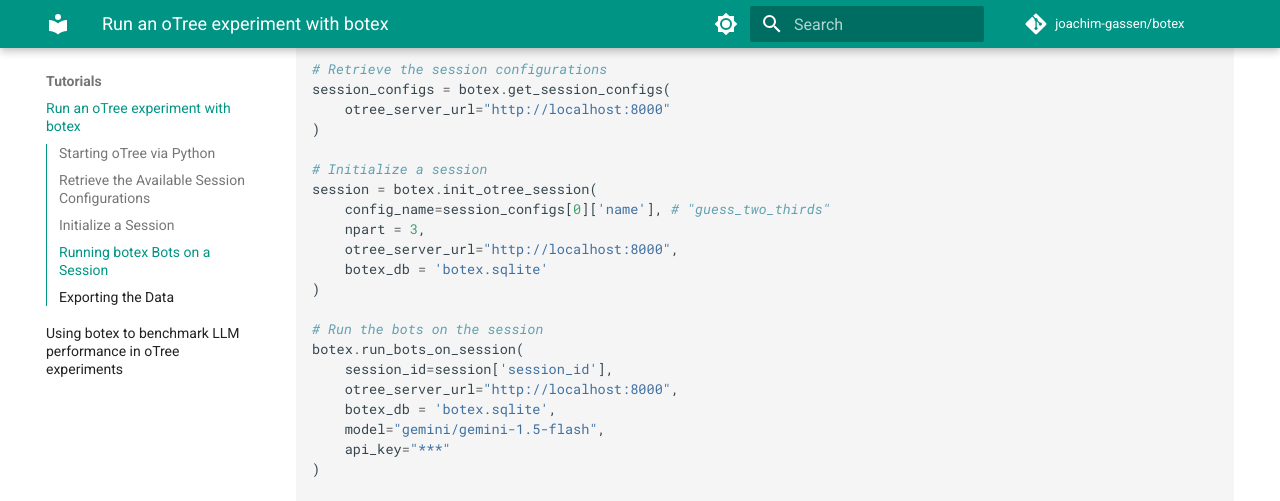
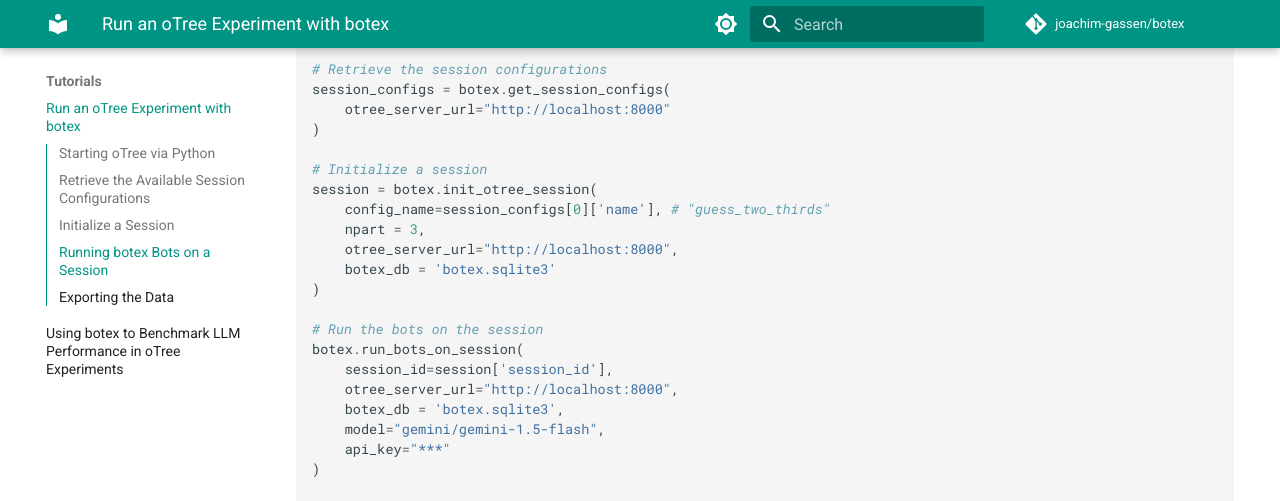
Before and after one commit to joachim-gassen/botex, an MkDocs documentation site: the page built from docs/tutorials/running_an_experiment.md, in a window 1280 px wide and 900 px high, scrolled down 3183 px. Shown: the top 501 px of the window. Built offline with MkDocs 1.6.1 and Material for MkDocs 9.7.7, drawn with Linux system fonts in a browser that asks for light colours; plug-ins that fetch from the network failed and are left out; comment, search, counter and statistics services are not loaded; some of the changed text lies outside the part shown.

Commit message:
botex.db -> botex.sqlite3

```diff
--- a/docs/tutorials/running_an_experiment.md
+++ b/docs/tutorials/running_an_experiment.md
@@ -94,7 +94,7 @@ session = botex.init_otree_session(
     config_name=session_configs[0]['name'], # "guess_two_thirds"
     npart = 3,
     otree_server_url="http://localhost:8000",
-    botex_db = 'botex.sqlite'
+    botex_db = 'botex.sqlite3'
 )
 
 print(session)
@@ -144,14 +144,14 @@ session = botex.init_otree_session(
     config_name=session_configs[0]['name'], # "guess_two_thirds"
     npart = 3,
     otree_server_url="http://localhost:8000",
-    botex_db = 'botex.sqlite'
+    botex_db = 'botex.sqlite3'
 )
 
 # Run the bots on the session
 botex.run_bots_on_session(
     session_id=session['session_id'],
     otree_server_url="http://localhost:8000",
-    botex_db = 'botex.sqlite',
+    botex_db = 'botex.sqlite3',
     model="gemini/gemini-1.5-flash",
     api_key="***"
 )
@@ -222,7 +222,7 @@ import logging
 logging.basicConfig(level=logging.WARNING)
 
 # Will be created in the current directory if it does not exist
-BOTEX_DB = "botex.sqlite"
+BOTEX_DB = "botex.sqlite3"
 
 # Path to your oTree project folder if you want the code to start the server
 OTREE_PROJECT_PATH = "otree"
--- a/mkdocs.yml
+++ b/mkdocs.yml
@@ -15,8 +15,8 @@ nav:
     - Home: index.md
     - Getting Started: getting_started.md
     - Tutorials:
-        - Run an oTree experiment with botex: tutorials/running_an_experiment.md
-        - Using botex to benchmark LLM performance in oTree experiments: tutorials/exp_3llms.md
+        - Run an oTree Experiment with botex: tutorials/running_an_experiment.md
+        - Using botex to Benchmark LLM Performance in oTree Experiments: tutorials/exp_3llms.md
     - API Reference: reference.md
 markdown_extensions:
     - pymdownx.highlight:
```
Also changed, not shown: README.md (+1 -1 lines), docs/getting_started.md (+1 -1 lines), docs/tutorials/exp_3llms.md (+2 -2 lines), 9 other files.
